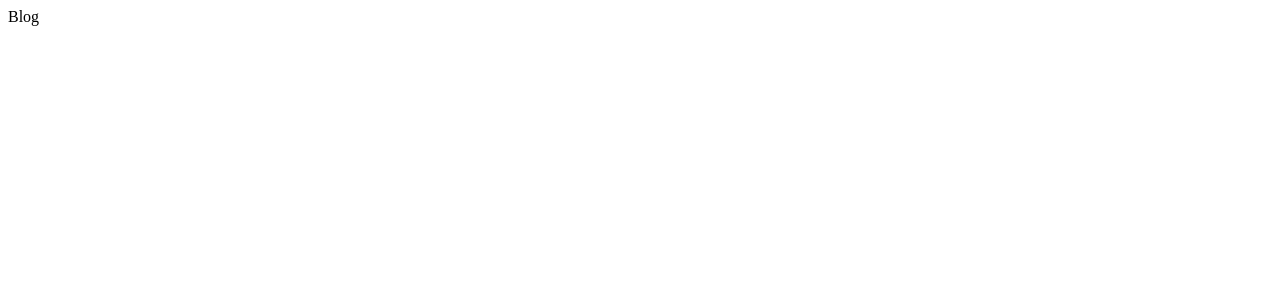
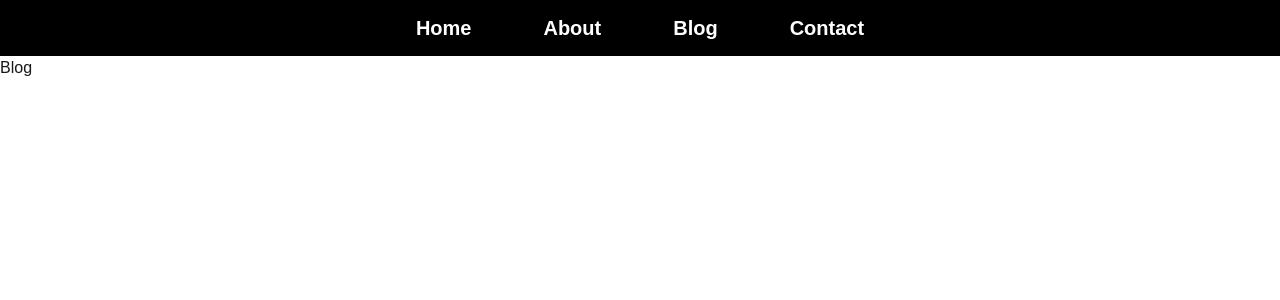
Before and after one commit to yashr775/huntingcoder, a Next.js app in the folder client/: page /blog in a window 1280 px wide. Shown: the top 300 px of the page. Built offline with nearby package versions, Linux system fonts and the light colour scheme.

Commit message:
Navbar added on all pages

```diff
--- /dev/null
+++ b/client/pages/_app.js
@@ -0,0 +1,11 @@
+// pages/_app.js
+import Layout from "@/components/Layout";
+import "../src/app/globals.css"; // Make sure Tailwind is imported
+
+export default function App({ Component, pageProps }) {
+    return (
+        <Layout>
+            <Component {...pageProps} />
+        </Layout>
+    );
+}
--- a/client/src/app/page.js
+++ b/client/src/app/page.js
@@ -1,5 +1,6 @@
 import Navbar from "@/components/Navbar";
 import Head from "next/head";
+import Image from "next/image";
 
 export const metadata = {
   title: "Hunting coder",
@@ -21,6 +22,7 @@ export default function Home() {
       {/* Centering Content */}
       <div className="flex flex-col items-center flex-grow bg-gray-600">
         <div className="text-5xl font-bold mt-24">Hunting Coder</div>
+        <Image src={"/coder.jpg"} alt="Coder" width={400} height={400} className="mt-10" />
         <div className=" mt-10 mb-20">A blog for hunting coders by hunting coder</div>
         <div className="blogs">
           <div className="blogItem">
--- /dev/null
+++ b/client/src/components/Layout.jsx
@@ -0,0 +1,13 @@
+// components/Layout.js
+import Navbar from "./Navbar";
+
+const Layout = ({ children }) => {
+    return (
+        <div>
+            <Navbar /> {/* Navbar will always be shown */}
+            <main>{children}</main>
+        </div>
+    );
+};
+
+export default Layout;
```
Also changed, not shown: 1 other file (tests, documents, lock files or other folders).
